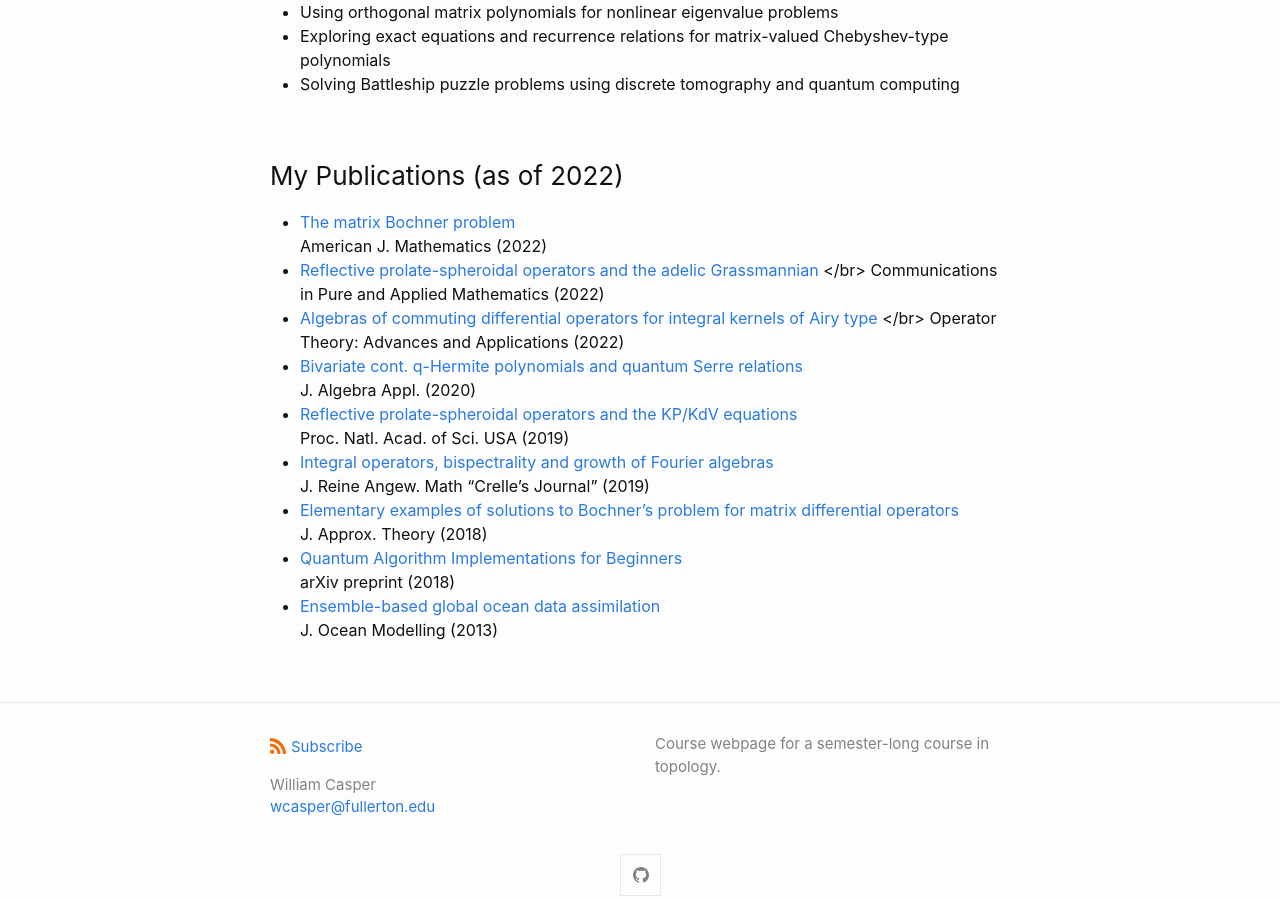
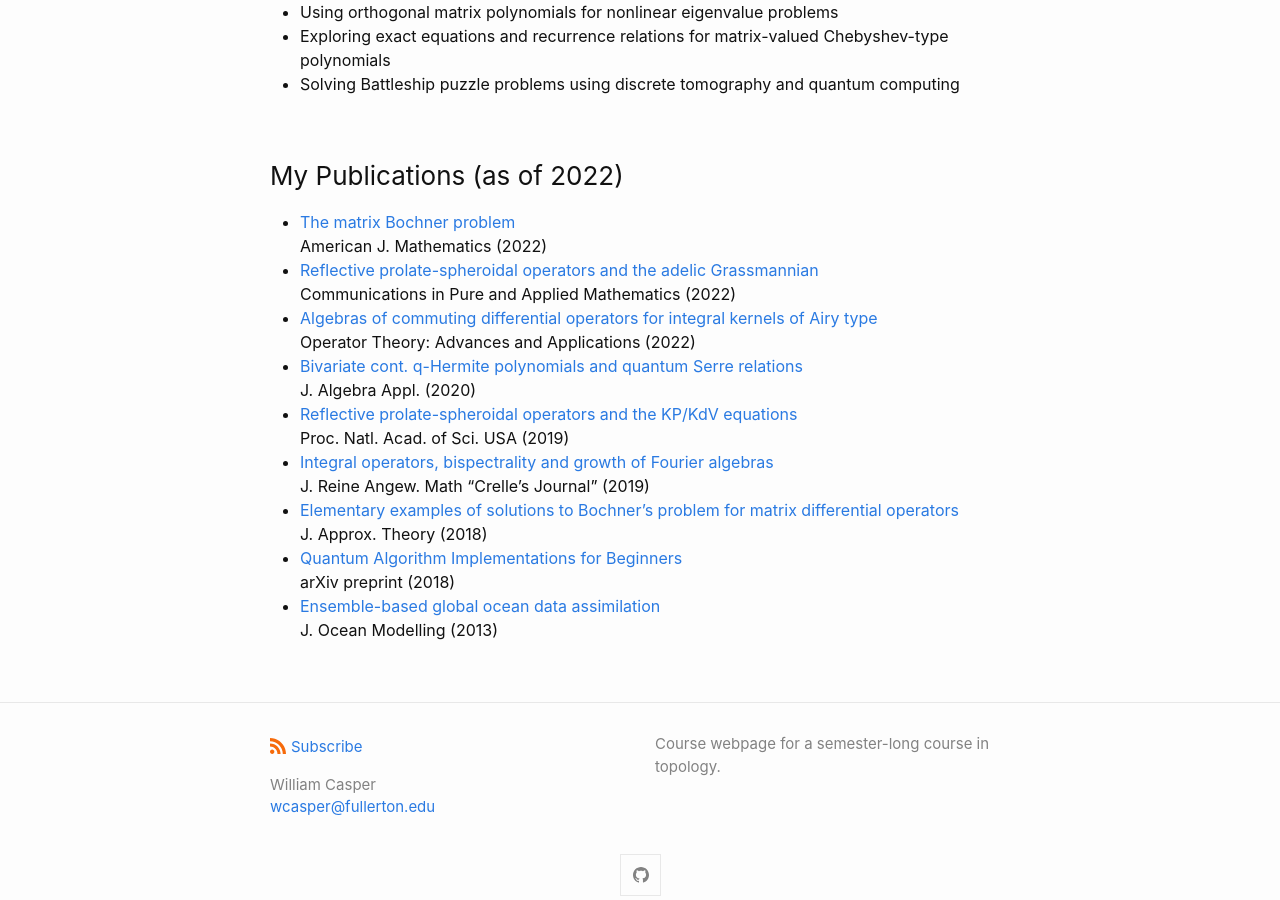
Before and after one commit to wcasper/math414fall2022, a Jekyll site: the page built from about-your-instructor.md, in a window 1280 px wide and 900 px high, scrolled down 1293 px. Built offline with Jekyll 4.4.1, drawn with Linux system fonts in a browser that asks for light colours.

Commit message:
fixed typo

```diff
--- a/about-your-instructor.md
+++ b/about-your-instructor.md
@@ -27,8 +27,8 @@ My research focuses on applications of algebra and algebraic geometry to various
 ### My Publications (as of 2022)
 
 * [The matrix Bochner problem](https://arxiv.org/abs/1803.04405) <br/> American J. Mathematics (2022)
-* [Reflective prolate-spheroidal operators and the adelic Grassmannian](https://arxiv.org/abs/2003.11616) </br> Communications in Pure and Applied Mathematics (2022)
-* [Algebras of commuting differential operators for integral kernels of Airy type](https://arxiv.org/abs/2112.11639) </br> Operator Theory: Advances and Applications (2022)
+* [Reflective prolate-spheroidal operators and the adelic Grassmannian](https://arxiv.org/abs/2003.11616) <br/> Communications in Pure and Applied Mathematics (2022)
+* [Algebras of commuting differential operators for integral kernels of Airy type](https://arxiv.org/abs/2112.11639) <br/> Operator Theory: Advances and Applications (2022)
 * [Bivariate cont. q-Hermite polynomials and quantum Serre relations](https://arxiv.org/abs/2002.07895) <br/>  J. Algebra Appl. (2020)
 * [Reflective prolate-spheroidal operators and the KP/KdV equations](https://www.pnas.org/content/116/37/18310) <br/>  Proc. Natl. Acad. of Sci. USA (2019)
 * [Integral operators, bispectrality and growth of Fourier algebras](https://doi.org/10.1515/crelle-2019-0031) <br/>  J. Reine Angew. Math "Crelle's Journal" (2019)
```
